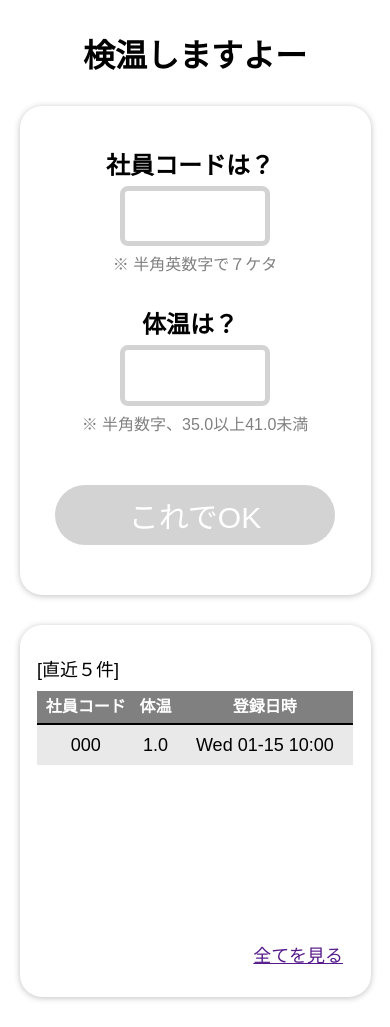
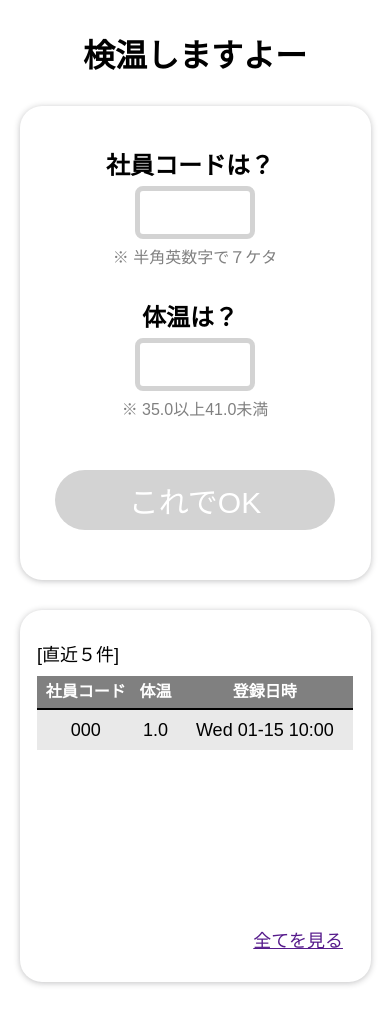
Before and after one commit to kazuyamano/ken-on-kun-old, a Flask app: page / in a window 390 px wide. After the commit the page ends 986 px from the top, so only its background shows below. Run offline with Flask 2, Linux system fonts and the light colour scheme; tables that the repository leaves empty hold one stand-in row (values such as "Sample post").

Commit message:
レスポンシブ調整

```diff
--- a/main/static/style.css
+++ b/main/static/style.css
@@ -44,17 +44,16 @@ body {
   font-weight: bold;
 }
 .a-form input {
-  width: 120px;
-  padding: 0 10px;
-  font-size: 28px;
+  width: 100px;
+  padding: 0 5px;
+  font-size: 24px;
   height: 1.8em;
   background-color: white;
   border-color: #d3d3d3;
   border-radius: 8px;
   border-style: solid;
   border-width: thick;
-  -webkit-appearance: none;
-  /* ↑↑モバイル版Safariで発生するのshadowを消去する目的 */
+  -webkit-appearance: none; /* ↑↑モバイル版Safariで発生するのshadowを消去する目的 */
   outline-style: none;
 }
 .alert-line {
@@ -140,7 +139,7 @@ body {
 @media only screen and (max-width: 800px) {
   .module-container {
     width: 90%;
-    min-width: 405px;
+    min-width: 360px;
   }
   .qa-container {
     width: 100%;
@@ -154,10 +153,10 @@ body {
     margin: 0px auto;
   }
 
-@media only screen and (max-width: 450px) {
+@media only screen and (max-width: 400px) {
   .module-container {
     width: 90%;
-    min-width: 216px;
+    min-width: 230px;
   }
   .qa-set {
     flex-direction: column;
--- a/main/templates/entries.html
+++ b/main/templates/entries.html
@@ -37,7 +37,7 @@
               </div>
             </div>
             <div class="alert-line">
-              <p id="alert2"> ※ 半角数字、35.0以上41.0未満</p>
+              <p id="alert2"> ※ 35.0以上41.0未満</p>
             </div>
           </div>
         </div>
@@ -104,7 +104,7 @@
           document.getElementById("alert2").textContent = "";
         } else{
           this.style.borderColor = "#d3d3d3";
-          document.getElementById("alert2").textContent = "※ 半角数字、35.0以上41.0未満で！";
+          document.getElementById("alert2").textContent = "※ 35.0以上41.0未満";
         }
       },false);
     //4. 2と3が整ったらOKボタンを変更[非活性=>活性]、[グレー=>グリーン]、[マウスオーバー時矢印=>ポインタ]
```
